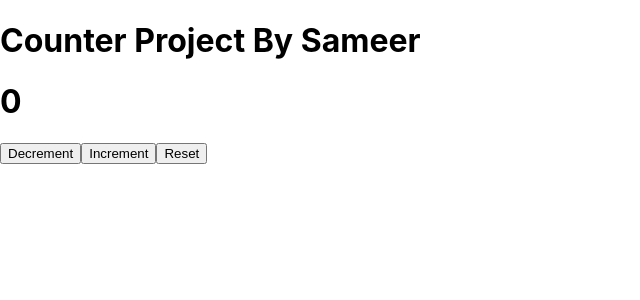
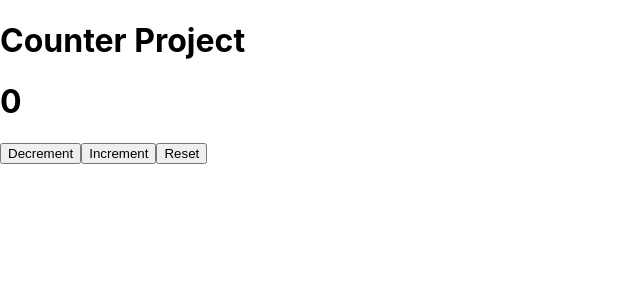
Before and after one commit to sameerddr/React-Tutorial, a React (Create React App) app: page / in a window 1280 px wide. Shown: the top 300 px of the page, without its empty margins (0-640 px from the left). Built offline with nearby package versions, Linux system fonts and the light colour scheme; the HTML template or start-up script is replaced by a standard one.

Commit message:
learning-react

```diff
--- a/src/App.js
+++ b/src/App.js
@@ -11,7 +11,7 @@ export function App() {
   const [count, setcount] = useState(0);
   return (
     <div className="name">
-      <h1>Counter Project By Sameer</h1>
+      <h1>Counter Project </h1>
       <h1>{count}</h1>
       <button onClick={() => setcount(count - 1)}>Decrement</button>
       <button onClick={() => setcount(count + 1)}>Increment</button>
```
